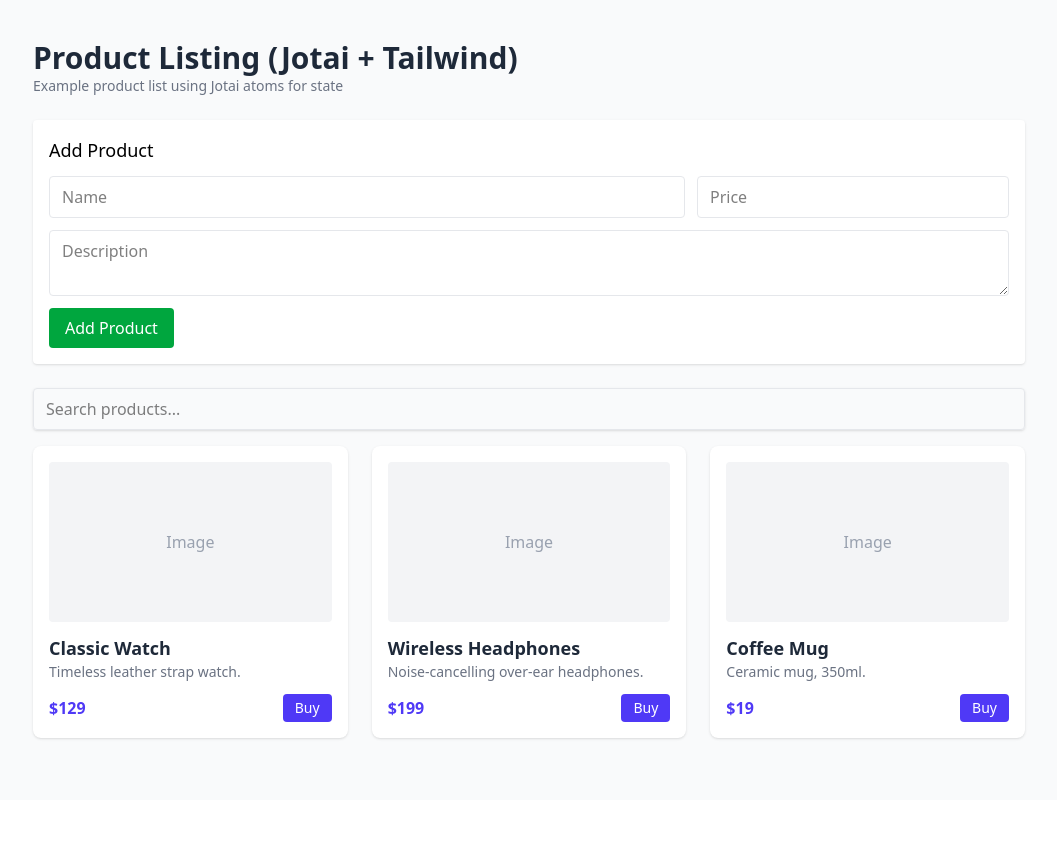
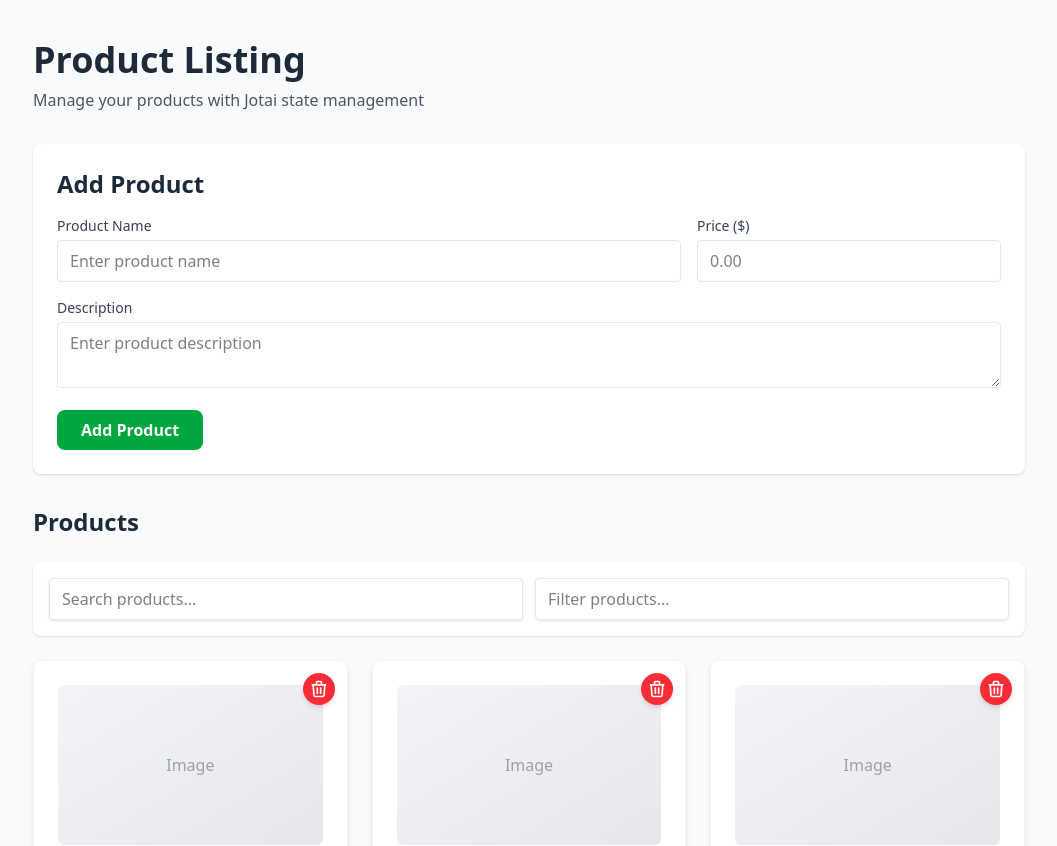
Before and after one commit to rachnatweeny/reactJS-jotai-atom, a React (Vite) app: page / in a window 1280 px wide. Shown: the top 846 px of the page, without its empty margins (111-1168 px from the left). Before the commit the page ends 800 px from the top, so only its background shows below. Built offline with nearby package versions, Linux system fonts and the light colour scheme.

Commit message:
feat: improve app with localStorage, delete functionality, and semantic HTML

```diff
--- a/src/App.jsx
+++ b/src/App.jsx
@@ -4,15 +4,19 @@ import AddProductForm from './components/AddProductForm'
 
 export default function App() {
   return (
-    <div className="min-h-screen bg-gray-50 py-10">
-      <div className="max-w-5xl mx-auto px-4">
-        <header className="mb-6">
-          <h1 className="text-3xl font-bold text-gray-800">Product Listing (Jotai + Tailwind)</h1>
-          <p className="text-sm text-gray-500">Example product list using Jotai atoms for state</p>
+    <div className="min-h-screen bg-gray-50">
+      <main className="max-w-5xl mx-auto px-4 py-10">
+        <header className="mb-8">
+          <h1 className="text-4xl font-bold text-gray-800 mb-2">Product Listing</h1>
+          <p className="text-base text-gray-600">Manage your products with Jotai state management</p>
         </header>
-        <AddProductForm />
-        <ProductList />
-      </div>
+        <section className="mb-8">
+          <AddProductForm />
+        </section>
+        <section>
+          <ProductList />
+        </section>
+      </main>
     </div>
   )
 }
--- a/src/atoms/productsAtom.js
+++ b/src/atoms/productsAtom.js
@@ -1,20 +1,40 @@
 import { atom } from 'jotai'
 
-export const productsAtom = atom([
+const defaultProducts = [
   { id: 1, name: 'Classic Watch', price: 129, description: 'Timeless leather strap watch.' },
   { id: 2, name: 'Wireless Headphones', price: 199, description: 'Noise-cancelling over-ear headphones.' },
   { id: 3, name: 'Coffee Mug', price: 19, description: 'Ceramic mug, 350ml.' }
-])
+]
+
+const getStoredProducts = () => {
+  try {
+    const stored = localStorage.getItem('products')
+    return stored ? JSON.parse(stored) : defaultProducts
+  } catch {
+    return defaultProducts
+  }
+}
+
+export const productsAtom = atom(getStoredProducts())
 
 export const searchAtom = atom('')
+export const customSearchAtom = atom('')
 
 export const filteredProductsAtom = atom((get) => {
-  const q = get(searchAtom).trim().toLowerCase()
+  const q = get(customSearchAtom).trim().toLowerCase()
   if (!q) return get(productsAtom)
   return get(productsAtom).filter((p) => p.name.toLowerCase().includes(q) || (p.description || '').toLowerCase().includes(q))
 })
 
 export const addProductAtom = atom(null, (get, set, newProduct) => {
   const product = { id: Date.now(), ...newProduct }
-  set(productsAtom, (prev) => [...prev, product])
+  const updated = [...get(productsAtom), product]
+  set(productsAtom, updated)
+  localStorage.setItem('products', JSON.stringify(updated))
 })
+
+export const deleteProductAtom = atom(null, (get, set, productId) => {
+  const updated = get(productsAtom).filter((p) => p.id !== productId)
+  set(productsAtom, updated)
+  localStorage.setItem('products', JSON.stringify(updated))
+})
--- a/src/components/AddProductForm.jsx
+++ b/src/components/AddProductForm.jsx
@@ -1,49 +1,85 @@
 import React, { useState } from 'react'
-import { useAtom } from 'jotai'
+import { useSetAtom } from 'jotai'
 import { addProductAtom } from '../atoms/productsAtom'
 
 export default function AddProductForm() {
-  const [, addProduct] = useAtom(addProductAtom)
-  const [name, setName] = useState('')
-  const [price, setPrice] = useState('')
-  const [description, setDescription] = useState('')
+  const addProduct = useSetAtom(addProductAtom)
+  const [form, setForm] = useState({ name: '', price: '', description: '' })
+
+  const handleChange = (e) => {
+    const { name, value } = e.target
+    setForm((prev) => ({ ...prev, [name]: value }))
+  }
 
   const submit = (e) => {
     e.preventDefault()
-    if (!name.trim()) return
-    addProduct({ name: name.trim(), price: Number(price) || 0, description: description.trim() })
-    setName('')
-    setPrice('')
-    setDescription('')
+    if (!form.name.trim()) return
+    const price = Number(form.price)
+    if (!form.price || price <= 0) return
+    addProduct({ name: form.name.trim(), price, description: form.description.trim() })
+    setForm({ name: '', price: '', description: '' })
   }
 
   return (
-    <form onSubmit={submit} className="mb-6 bg-white p-4 rounded shadow">
-      <h3 className="text-lg font-medium mb-3">Add Product</h3>
-      <div className="grid grid-cols-1 sm:grid-cols-3 gap-3">
-        <input
-          value={name}
-          onChange={(e) => setName(e.target.value)}
-          placeholder="Name"
-          className="col-span-1 sm:col-span-2 px-3 py-2 border border-gray-200 rounded"
-        />
-        <input
-          value={price}
-          onChange={(e) => setPrice(e.target.value)}
-          placeholder="Price"
-          type="number"
-          className="px-3 py-2 border border-gray-200 rounded"
-        />
-        <textarea
-          value={description}
-          onChange={(e) => setDescription(e.target.value)}
-          placeholder="Description"
-          className="col-span-1 sm:col-span-3 px-3 py-2 border border-gray-200 rounded"
-        />
-      </div>
-      <div className="mt-3">
-        <button className="bg-green-600 text-white px-4 py-2 rounded hover:bg-green-700">Add Product</button>
-      </div>
-    </form>
+    <section aria-labelledby="add-product-title" className="mb-6 bg-white p-6 rounded-lg shadow">
+      <h2 id="add-product-title" className="text-2xl font-semibold mb-4 text-gray-800">Add Product</h2>
+      <form onSubmit={submit} className="space-y-4">
+        <fieldset className="grid grid-cols-1 sm:grid-cols-3 gap-4">
+          <div className="col-span-1 sm:col-span-2">
+            <label htmlFor="product-name" className="block text-sm font-medium text-gray-700 mb-1">
+              Product Name
+            </label>
+            <input
+              id="product-name"
+              name="name"
+              value={form.name}
+              onChange={handleChange}
+              placeholder="Enter product name"
+              required
+              aria-required="true"
+              className="w-full px-3 py-2 border border-gray-200 rounded cursor-pointer focus:outline-none focus:ring-2 focus:ring-green-500"
+            />
+          </div>
+          <div>
+            <label htmlFor="product-price" className="block text-sm font-medium text-gray-700 mb-1">
+              Price ($)
+            </label>
+            <input
+              id="product-price"
+              name="price"
+              value={form.price}
+              onChange={handleChange}
+              placeholder="0.00"
+              type="number"
+              step="0.01"
+              min="0"
+              required
+              aria-required="true"
+              className="w-full px-3 py-2 border border-gray-200 rounded cursor-pointer focus:outline-none focus:ring-2 focus:ring-green-500"
+            />
+          </div>
+          <div className="col-span-1 sm:col-span-3">
+            <label htmlFor="product-description" className="block text-sm font-medium text-gray-700 mb-1">
+              Description
+            </label>
+            <textarea
+              id="product-description"
+              name="description"
+              value={form.description}
+              onChange={handleChange}
+              placeholder="Enter product description"
+              className="w-full px-3 py-2 border border-gray-200 rounded cursor-pointer focus:outline-none focus:ring-2 focus:ring-green-500"
+            />
+          </div>
+        </fieldset>
+        <button
+          type="submit"
+          className="bg-green-600 text-white px-6 py-2 rounded-lg hover:bg-green-700 cursor-pointer transition-colors font-semibold"
+          aria-label="Add new product"
+        >
+          Add Product
+        </button>
+      </form>
+    </section>
   )
 }
--- a/src/components/ProductList.jsx
+++ b/src/components/ProductList.jsx
@@ -1,35 +1,76 @@
 import React from 'react'
 import { useAtom } from 'jotai'
-import { filteredProductsAtom, searchAtom } from '../atoms/productsAtom'
+import { useSetAtom } from 'jotai'
+import { filteredProductsAtom, searchAtom, customSearchAtom, deleteProductAtom } from '../atoms/productsAtom'
 
 export default function ProductList() {
   const [products] = useAtom(filteredProductsAtom)
   const [search, setSearch] = useAtom(searchAtom)
+  const [customSearch, setCustomSearch] = useAtom(customSearchAtom)
+  const deleteProduct = useSetAtom(deleteProductAtom)
 
   return (
-    <div>
-      <div className="mb-4 flex items-center gap-3">
+    <section aria-labelledby="products-title">
+      <h2 id="products-title" className="text-2xl font-semibold mb-6 text-gray-800">Products</h2>
+      <form className="mb-6 bg-white p-4 rounded-lg shadow" aria-label="Search products">
+        <fieldset>
+          <legend className="sr-only">Search Filters</legend>
+          <div className="flex items-center gap-3">
+            <div className="flex-1">
+              <label htmlFor="search-1" className="sr-only">Search products by name or description</label>
               <input
+                id="search-1"
                 value={search}
                 onChange={(e) => setSearch(e.target.value)}
                 placeholder="Search products..."
-          className="flex-1 px-3 py-2 border border-gray-200 rounded shadow-sm focus:outline-none focus:ring-2 focus:ring-indigo-300"
+                className="w-full px-3 py-2 border border-gray-200 rounded shadow-sm focus:outline-none focus:ring-2 focus:ring-indigo-300 cursor-pointer"
               />
             </div>
+            <div className="flex-1">
+              <label htmlFor="search-2" className="sr-only">Search products by custom filter</label>
+              <input
+                id="search-2"
+                value={customSearch}
+                onChange={(e) => setCustomSearch(e.target.value)}
+                placeholder="Filter products..."
+                className="w-full px-3 py-2 border border-gray-200 rounded shadow-sm focus:outline-none focus:ring-2 focus:ring-indigo-300 cursor-pointer"
+              />
+            </div>
+          </div>
+        </fieldset>
+      </form>
 
-      <div className="grid grid-cols-1 sm:grid-cols-2 lg:grid-cols-3 gap-6">
+      {products.length === 0 ? (
+        <div className="text-center py-12 bg-white rounded-lg shadow">
+          <p className="text-gray-500 text-lg">No products found. Try adjusting your search or add a new product.</p>
+        </div>
+      ) : (
+        <div className="grid grid-cols-1 sm:grid-cols-2 lg:grid-cols-3 gap-6" role="list">
           {products.map((p) => (
-          <article key={p.id} className="bg-white rounded-lg shadow p-4">
-            <div className="h-40 bg-gray-100 rounded mb-3 flex items-center justify-center text-gray-400">Image</div>
-            <h2 className="text-lg font-semibold text-gray-800">{p.name}</h2>
-            <p className="text-sm text-gray-500 mb-3">{p.description}</p>
-            <div className="flex items-center justify-between">
-              <span className="text-indigo-600 font-bold">${p.price}</span>
-              <button className="text-sm bg-indigo-600 text-white px-3 py-1 rounded hover:bg-indigo-700">Buy</button>
+            <article key={p.id} className="bg-white rounded-lg shadow-md p-6 relative hover:shadow-2xl transition-all duration-300 transform hover:scale-105 hover:-translate-y-2 border border-gray-100 hover:border-indigo-300" role="listitem">
+              <button
+                onClick={() => deleteProduct(p.id)}
+                className="absolute top-3 right-3 bg-red-500 hover:bg-red-600 text-white rounded-full w-8 h-8 flex items-center justify-center transition-all hover:scale-110 shadow-md cursor-pointer"
+                aria-label={`Delete ${p.name}`}
+                title={`Delete ${p.name}`}
+              >
+                <svg className="w-5 h-5" fill="none" stroke="currentColor" viewBox="0 0 24 24" aria-hidden="true">
+                  <path strokeLinecap="round" strokeLinejoin="round" strokeWidth={2} d="M19 7l-.867 12.142A2 2 0 0116.138 21H7.862a2 2 0 01-1.995-1.858L5 7m5 4v6m4-6v6m1-10V4a1 1 0 00-1-1h-4a1 1 0 00-1 1v3M4 7h16" />
+                </svg>
+              </button>
+              <figure className="mb-4">
+                <div className="h-40 bg-gradient-to-br from-gray-100 to-gray-200 rounded-md flex items-center justify-center text-gray-400 font-medium overflow-hidden">Image</div>
+              </figure>
+              <h3 className="text-lg font-bold text-gray-800 mb-2 line-clamp-2">{p.name}</h3>
+              <p className="text-sm text-gray-600 mb-4 line-clamp-2">{p.description}</p>
+              <div className="flex items-center justify-between pt-3 border-t border-gray-100">
+                <span className="text-2xl font-bold text-indigo-600" aria-label={`Price: ${p.price} dollars`}>${p.price}</span>
+                <button className="text-sm bg-indigo-600 text-white px-4 py-2 rounded-lg hover:bg-indigo-700 cursor-pointer transition-all hover:shadow-lg transform hover:scale-105 font-medium" aria-label={`Buy ${p.name}`}>Buy</button>
               </div>
             </article>
           ))}
         </div>
-    </div>
+      )}
+    </section>
   )
 }
--- a/src/main.jsx
+++ b/src/main.jsx
@@ -1,11 +1,14 @@
 import React from 'react'
 import { createRoot } from 'react-dom/client'
+import { Provider } from 'jotai'
 import App from './App'
 import './index.css'
 
 const root = createRoot(document.getElementById('root'))
 root.render(
   <React.StrictMode>
-    <App />
+    <Provider>
+      <App />
+    </Provider>
   </React.StrictMode>
 )
--- a/vite.config.js
+++ b/vite.config.js
@@ -2,4 +2,5 @@ import { defineConfig } from 'vite'
 
 export default defineConfig({
   root: '.',
+  base: './',
 })
```
Also changed, not shown: package.json (+5 -2 lines), vercel.json (added), 1 other file (tests, documents, lock files or other folders). Lines whose indentation alone changed are shown as unchanged.
